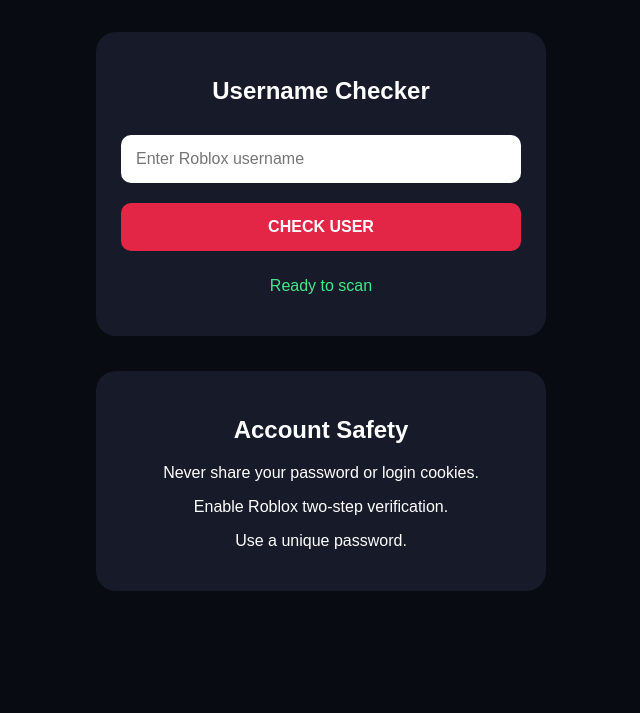
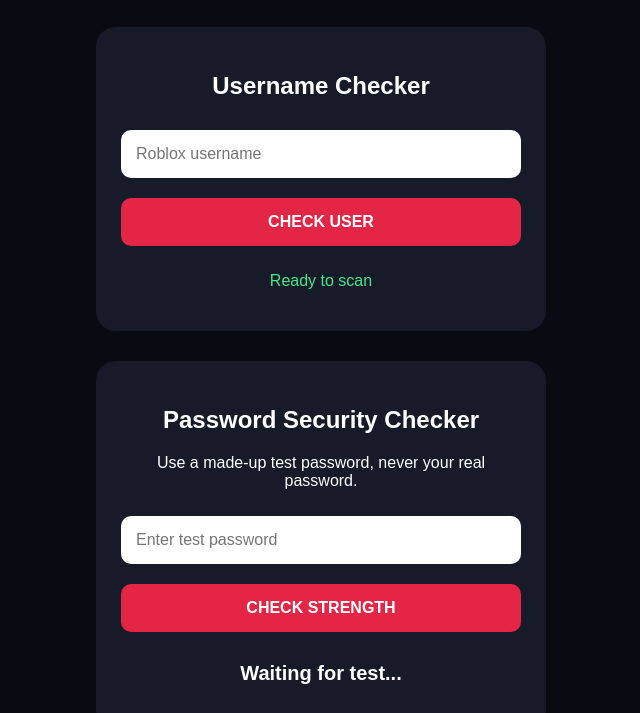
Before and after one commit to wessonlink887/roblox-hacker-scanner, a plain HTML site: page index.html in a window 1280 px wide. Shown: the part 89-802 px from the top of the page, without its empty margins (319-959 px from the left). Drawn offline with Linux system fonts and the light colour scheme.

Commit message:
Refactor HTML structure and update styles

```diff
--- a/index.html
+++ b/index.html
@@ -3,13 +3,13 @@
 <html lang="en">
 <head>
 <meta charset="UTF-8">
-<meta name="viewport" content="width=device-width, initial-scale=1">
+<meta name="viewport" content="width=device-width,initial-scale=1">
 <title>Roblox Security Hub</title>
 <style>
 body {
  background:#090b12;
  color:white;
-  font-family:Arial,sans-serif;
+ font-family:Arial;
  text-align:center;
  padding:20px;
 }
@@ -18,7 +18,7 @@ h1 {color:#ef294d;}
  background:#171b29;
  padding:25px;
  border-radius:20px;
-  margin:35px auto;
+ margin:30px auto;
  max-width:400px;
 }
 input,button {
@@ -35,11 +35,8 @@ button {
  color:white;
  font-weight:bold;
 }
-#result {
-  color:#42e88b;
-  overflow-wrap:anywhere;
-}
-a {color:#42e88b;}
+#result {color:#42e88b;overflow-wrap:anywhere;}
+#strength {font-size:20px;font-weight:bold;}
 </style>
 </head>
 <body>
@@ -48,47 +45,78 @@ a {color:#42e88b;}
 
 <div class="box">
 <h2>Username Checker</h2>
-<input id="username"
-placeholder="Enter Roblox username">
+<input id="username" placeholder="Roblox username">
 <button onclick="checkUser()">CHECK USER</button>
 <p id="result">Ready to scan</p>
 </div>
 
 <div class="box">
+<h2>Password Security Checker</h2>
+<p>Use a made-up test password, never your real password.</p>
+<input id="password" type="password"
+placeholder="Enter test password">
+<button onclick="checkPassword()">CHECK STRENGTH</button>
+<p id="strength">Waiting for test...</p>
+<p id="details"></p>
+</div>
+
+<div class="box">
 <h2>Account Safety</h2>
 <p>Never share your password or login cookies.</p>
-<p>Enable Roblox two-step verification.</p>
+<p>Enable two-step verification.</p>
 <p>Use a unique password.</p>
 </div>
 
 <script>
 function checkUser() {
-  const name = document
-    .getElementById("username")
-    .value.trim();
+ const name=document.getElementById("username").value.trim();
+ const result=document.getElementById("result");
+ if(!name) {
+  result.textContent="Enter a username!";
+  return;
+ }
+ const link=document.createElement("a");
+ link.href="https://www.roblox.com/search/users?keyword="+encodeURIComponent(name);
+ link.target="_blank";
+ link.rel="noopener noreferrer";
+ link.textContent="OPEN ROBLOX USER SEARCH";
+ link.style.color="#42e88b";
+ result.textContent="Search ready: ";
+ result.appendChild(link);
+}
 
-  const result = document
-    .getElementById("result");
+function checkPassword() {
+ const p=document.getElementById("password").value;
+ const strength=document.getElementById("strength");
+ const details=document.getElementById("details");
 
-  if (!name) {
-    result.textContent = "Enter a username!";
+ if(!p) {
+  strength.textContent="Enter a test password!";
+  details.textContent="";
   return;
  }
 
-  const link = document.createElement("a");
+ let score=0;
+ const checks=[
+  [p.length>=12,"At least 12 characters"],
+  [/[a-z]/.test(p),"Lowercase letters"],
+  [/[A-Z]/.test(p),"Uppercase letters"],
+  [/[0-9]/.test(p),"Numbers"],
+  [/[^A-Za-z0-9]/.test(p),"Special characters"]
+ ];
 
-  link.href =
-    "https://www.roblox.com/search/users?keyword=" +
-    encodeURIComponent(name);
+ checks.forEach(c=>{if(c[0])score++;});
 
-  link.target = "_blank";
-  link.rel = "noopener noreferrer";
-  link.textContent = "OPEN ROBLOX USER SEARCH";
+ if(score<=2) strength.textContent="Weak";
+ else if(score<=3) strength.textContent="Fair";
+ else if(score===4) strength.textContent="Strong";
+ else strength.textContent="Very strong";
 
-  result.textContent = "Search ready: ";
-  result.appendChild(link);
+ details.textContent=checks.map(c=>
+  (c[0]?"✓ ":"✗ ")+c[1]
+ ).join(" | ");
+
 }
 </script>
-
 </body>
 </html>
```
Lines whose indentation alone changed are shown as unchanged.
